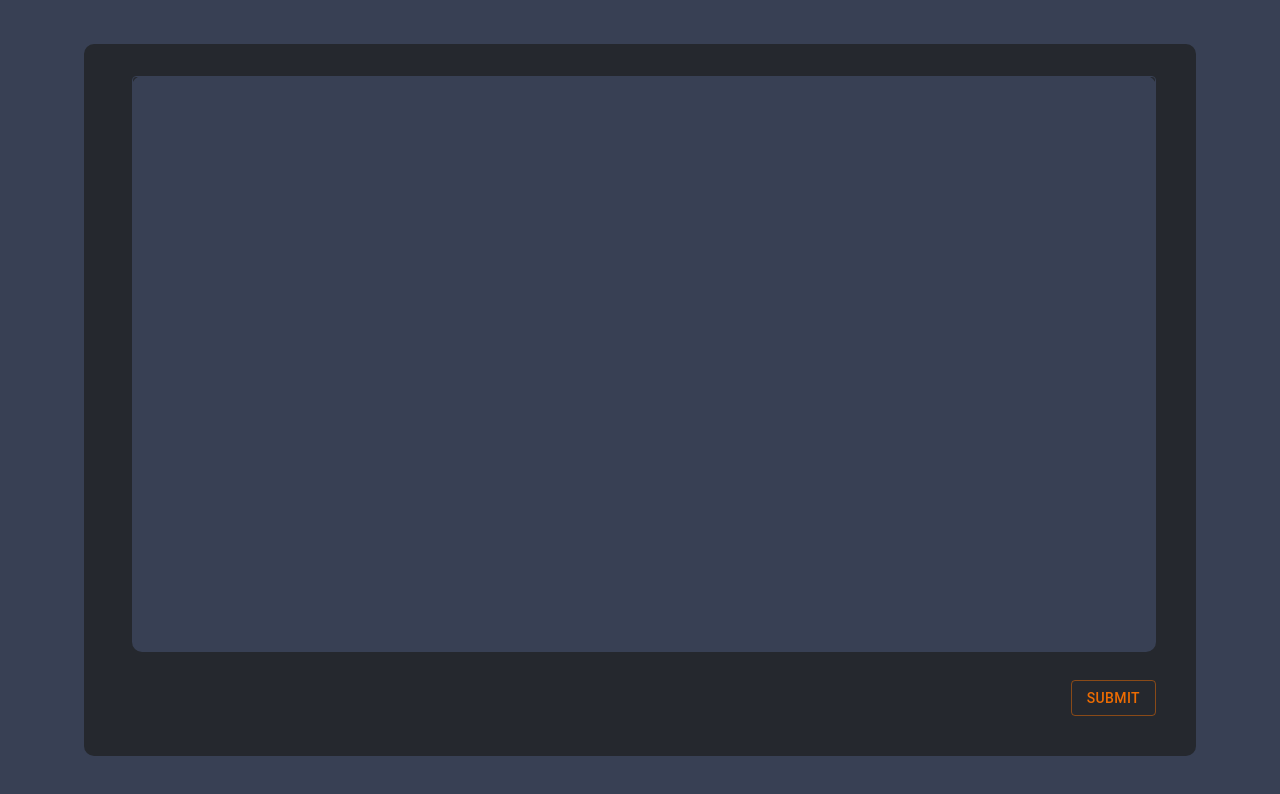
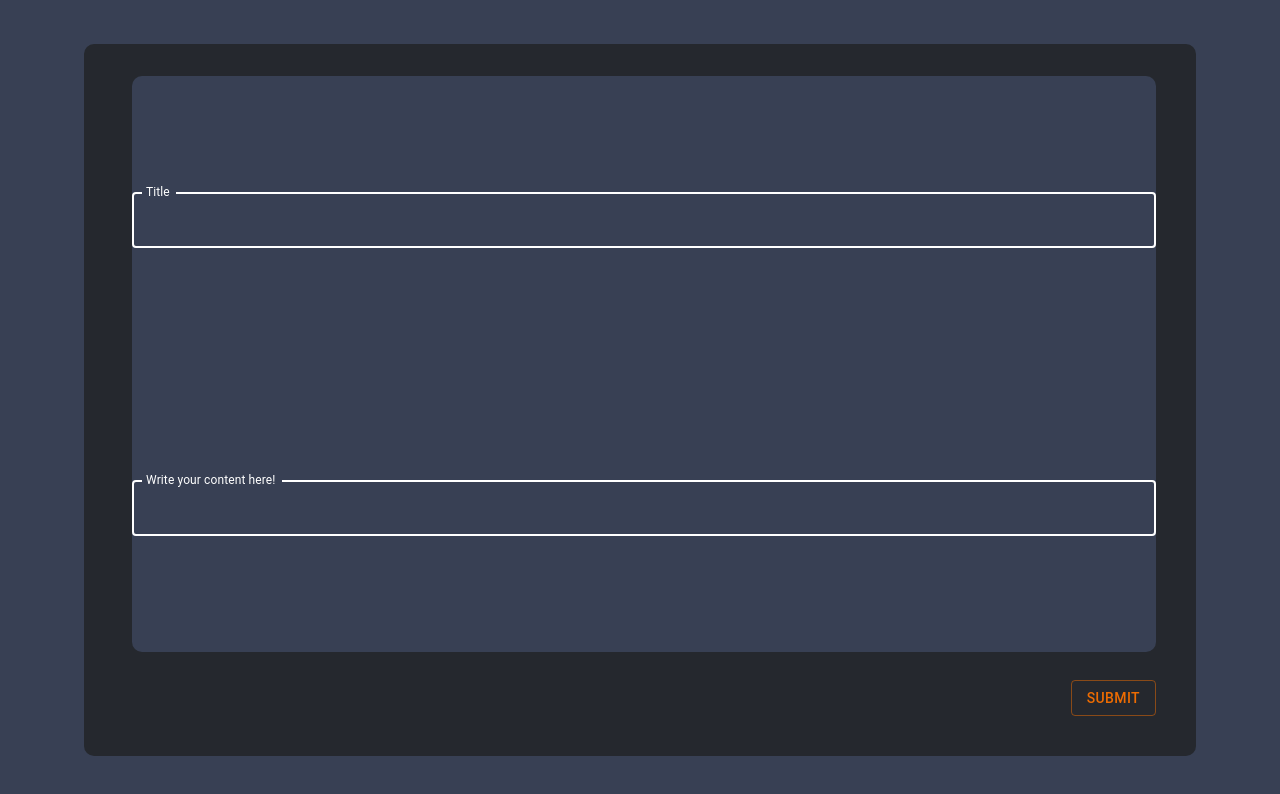
Before and after one commit to cr9169/TechOps, a React (Vite) app in the folder front/: page / in a window 1280 px wide. Shown: the top 794 px of the page. Built offline with nearby package versions, Linux system fonts and the light colour scheme.

Commit message:
feat: theme added

```diff
--- a/front/src/App.tsx
+++ b/front/src/App.tsx
@@ -1,4 +1,4 @@
-import HomePage from "./components/HomePage";
+import HomePage from "./components/HomePage/HomePage";
 import "./App.scss";
 
 function App() {
--- a/front/src/components/HomePage.tsx
+++ /dev/null
@@ -1,116 +0,0 @@
-import React, { ChangeEvent, useState } from "react";
-import Box from "@mui/material/Box";
-import "./HomePage.scss";
-import TextField from "@mui/material/TextField";
-import ThemeProvider from "@mui/material/styles/ThemeProvider";
-import { Theme, createTheme, useTheme } from "@mui/material/styles";
-import { outlinedInputClasses } from "@mui/material/OutlinedInput";
-import Button from "@mui/material/Button";
-
-const HomePage = ({}: {}) => {
-  const [articleContent, setArticleContent] = useState<string>("");
-  const outerTheme = useTheme();
-
-  const handleArticleTextChange = (event: ChangeEvent<HTMLInputElement>) => {
-    setArticleContent(event.target.value);
-  };
-
-  const hanleSubmitArticle = () => {
-    // save in DB;
-  };
-
-  const customTheme = (outerTheme: Theme) =>
-    createTheme({
-      palette: {
-        mode: outerTheme.palette.mode
-      },
-      components: {
-        MuiTextField: {
-          styleOverrides: {
-            root: {
-              "--TextField-brandBorderColor": "#384054",
-              "--TextField-brandBorderHoverColor": "#ffff",
-              "--TextField-brandBorderFocusedColor": "#ffff",
-              "& label.Mui-focused": {
-                color: "var(--TextField-brandBorderFocusedColor)"
-              }
-            }
-          }
-        },
-        MuiOutlinedInput: {
-          styleOverrides: {
-            notchedOutline: {
-              borderColor: "var(--TextField-brandBorderColor)"
-            },
-            root: {
-              [`&:hover .${outlinedInputClasses.notchedOutline}`]: {
-                borderColor: "var(--TextField-brandBorderHoverColor)"
-              },
-              [`&.Mui-focused .${outlinedInputClasses.notchedOutline}`]: {
-                borderColor: "var(--TextField-brandBorderFocusedColor)"
-              }
-            }
-          }
-        },
-        MuiFilledInput: {
-          styleOverrides: {
-            root: {
-              "&:before, &:after": {
-                borderBottom: "2px solid var(--TextField-brandBorderColor)"
-              },
-              "&:hover:not(.Mui-disabled, .Mui-error):before": {
-                borderBottom: "2px solid var(--TextField-brandBorderHoverColor)"
-              },
-              "&.Mui-focused:after": {
-                borderBottom:
-                  "2px solid var(--TextField-brandBorderFocusedColor)"
-              }
-            }
-          }
-        },
-        MuiInput: {
-          styleOverrides: {
-            root: {
-              "&:before": {
-                borderBottom: "2px solid var(--TextField-brandBorderColor)"
-              },
-              "&:hover:not(.Mui-disabled, .Mui-error):before": {
-                borderBottom: "2px solid var(--TextField-brandBorderHoverColor)"
-              },
-              "&.Mui-focused:after": {
-                borderBottom:
-                  "2px solid var(--TextField-brandBorderFocusedColor)"
-              }
-            }
-          }
-        }
-      }
-    });
-
-  return (
-    <div className="home-page-main">
-      <Box className="box-main">
-        <ThemeProvider theme={customTheme(outerTheme)}>
-          <TextField
-            className="box-main-orientation"
-            multiline
-            value={articleContent}
-            onChange={handleArticleTextChange}
-          ></TextField>
-        </ThemeProvider>
-        <div className="box-secondary-orientation">
-          <Button
-            className="article-submit-button"
-            onClick={hanleSubmitArticle}
-            variant="outlined"
-            color="warning"
-          >
-            Submit
-          </Button>
-        </div>
-      </Box>
-    </div>
-  );
-};
-
-export default HomePage;
--- a/front/src/components/HomePage.scss
+++ b/front/src/components/HomePage/HomePage.scss
@@ -24,9 +24,19 @@
   height: 90%;
   width: 100%;
   display: flex;
+  flex-direction: column;
+  justify-content: space-around;
+  border-radius: 10px;
+}
+
+.title-box-main-orientation {
+  display: flex;
   flex-direction: row;
-  justify-content: right;
-  border-radius: 10px;
+}
+
+.content-box-main-orientation {
+  display: flex;
+  flex-direction: row;
 }
 
 // #f86446
--- /dev/null
+++ b/front/src/components/HomePage/HomePage.tsx
@@ -0,0 +1,66 @@
+import { ChangeEvent, useState } from "react";
+import Box from "@mui/material/Box";
+import TextField from "@mui/material/TextField";
+import ThemeProvider from "@mui/material/styles/ThemeProvider";
+import { useTheme } from "@mui/material/styles";
+import Button from "@mui/material/Button";
+import HomePageThemes from "./Themes";
+import "./HomePage.scss";
+
+const HomePage = ({}: {}) => {
+  const [articleContent, setArticleContent] = useState<string>("");
+  const [articleTitle, setArticleTitle] = useState<string>("");
+
+  const outerTheme = useTheme();
+
+  const handleArticleTextChange = (event: ChangeEvent<HTMLInputElement>) => {
+    setArticleContent(event.target.value);
+  };
+
+  const handleArticleTitleChange = (event: ChangeEvent<HTMLInputElement>) => {
+    setArticleTitle(event.target.value);
+  };
+
+  const hanleSubmitArticle = () => {
+    // save in DB;
+  };
+
+  return (
+    <div className="home-page-main">
+      <Box className="box-main">
+        <div className="box-main-orientation">
+          <ThemeProvider theme={HomePageThemes.textFieldTheme(outerTheme)}>
+            <TextField
+              focused
+              className="title-box-main-orientation"
+              label="Title"
+              multiline
+              value={articleTitle}
+              onChange={handleArticleTitleChange}
+            ></TextField>
+            <TextField
+              focused
+              className="content-box-main-orientation"
+              label="Write your content here!"
+              multiline
+              value={articleContent}
+              onChange={handleArticleTextChange}
+            ></TextField>
+          </ThemeProvider>
+        </div>
+        <div className="box-secondary-orientation">
+          <Button
+            className="article-submit-button"
+            onClick={hanleSubmitArticle}
+            variant="outlined"
+            color="warning"
+          >
+            Submit
+          </Button>
+        </div>
+      </Box>
+    </div>
+  );
+};
+
+export default HomePage;
--- /dev/null
+++ b/front/src/components/HomePage/Themes.tsx
@@ -0,0 +1,90 @@
+import { Theme, createTheme } from "@mui/material/styles";
+import { outlinedInputClasses } from "@mui/material/OutlinedInput";
+
+class HomePageThemes {
+  static textFieldTheme = (outerTheme: Theme) =>
+    createTheme({
+      palette: {
+        mode: outerTheme.palette.mode,
+        text: {
+          primary: "#e0492a"
+        }
+      },
+      components: {
+        MuiTextField: {
+          styleOverrides: {
+            root: {
+              "--TextField-brandBorderColor": "#384054",
+              "--TextField-brandBorderHoverColor": "#ffff",
+              "--TextField-brandBorderFocusedColor": "#ffff",
+              "& label.Mui-focused": {
+                color: "var(--TextField-brandBorderFocusedColor)"
+              }
+            }
+          }
+        },
+        MuiOutlinedInput: {
+          styleOverrides: {
+            notchedOutline: {
+              borderColor: "var(--TextField-brandBorderColor)"
+            },
+            root: {
+              [`&:hover .${outlinedInputClasses.notchedOutline}`]: {
+                borderColor: "var(--TextField-brandBorderHoverColor)"
+              },
+              [`&.Mui-focused .${outlinedInputClasses.notchedOutline}`]: {
+                borderColor: "var(--TextField-brandBorderFocusedColor)"
+              }
+            }
+          }
+        },
+        MuiFilledInput: {
+          styleOverrides: {
+            root: {
+              "&:before, &:after": {
+                borderBottom: "2px solid var(--TextField-brandBorderColor)"
+              },
+              "&:hover:not(.Mui-disabled, .Mui-error):before": {
+                borderBottom: "2px solid var(--TextField-brandBorderHoverColor)"
+              },
+              "&.Mui-focused:after": {
+                borderBottom:
+                  "2px solid var(--TextField-brandBorderFocusedColor)"
+              }
+            }
+          }
+        },
+        MuiInput: {
+          styleOverrides: {
+            root: {
+              "&:before": {
+                borderBottom: "2px solid var(--TextField-brandBorderColor)"
+              },
+              "&:hover:not(.Mui-disabled, .Mui-error):before": {
+                borderBottom: "2px solid var(--TextField-brandBorderHoverColor)"
+              },
+              "&.Mui-focused:after": {
+                borderBottom:
+                  "2px solid var(--TextField-brandBorderFocusedColor)"
+              }
+            }
+          }
+        }
+      }
+    });
+
+  // static customTheme = createTheme(HomePageThemes.textFieldTheme, {
+  //   components: {
+  //     MuiInputBase: {
+  //       styleOverrides: {
+  //         input: {
+  //           fontSize: '16px',    // Set the desired font size
+  //           fontWeight: 'bold',  // Set font-weight to bold
+  //         },
+  //       },
+  //     },
+  //   },
+  // });
+}
+
+export default HomePageThemes;
```
